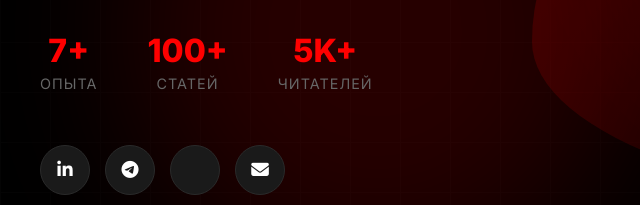
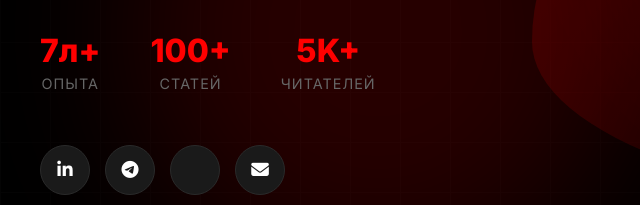
Before and after one commit to yuliia11111992/Author_Anna, a plain HTML site: page index.html in a window 1280 px wide. Shown: the part 358-563 px from the top of the page, 0-640 px from the left. Drawn offline with Linux system fonts and the light colour scheme.

Commit message:
Update index.html

```diff
--- a/index.html
+++ b/index.html
@@ -39,7 +39,7 @@
             </p>
             <div class="author-hero-stats">
               <div class="author-stat">
-                <div class="author-stat-number">7+</div>
+                <div class="author-stat-number">7л+</div>
                 <div class="author-stat-label">Опыта</div>
               </div>
               <div class="author-stat">
```
